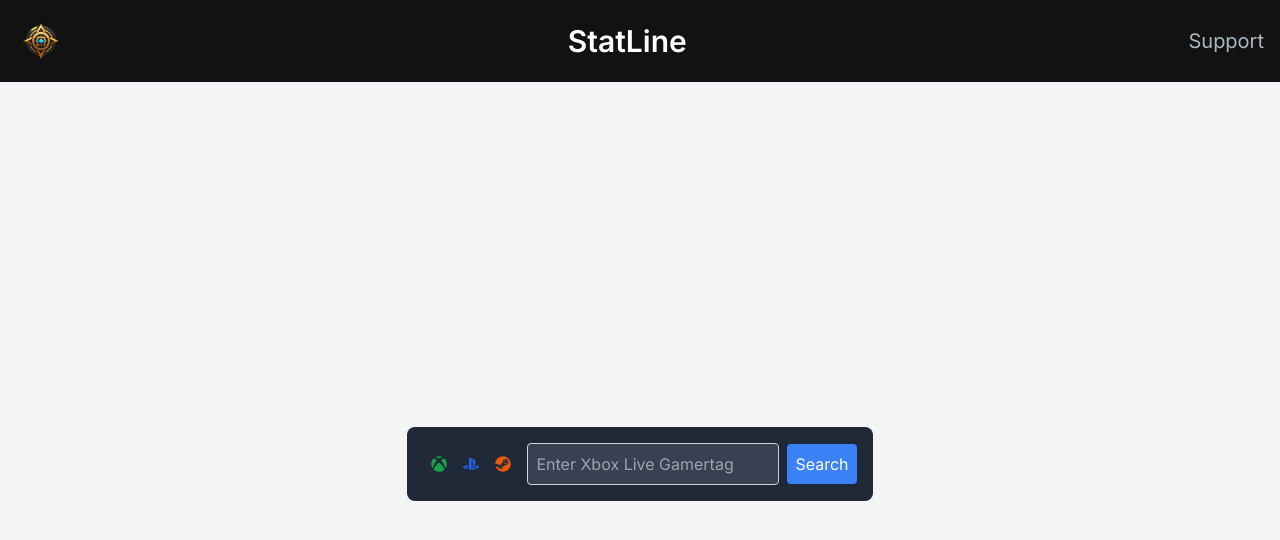
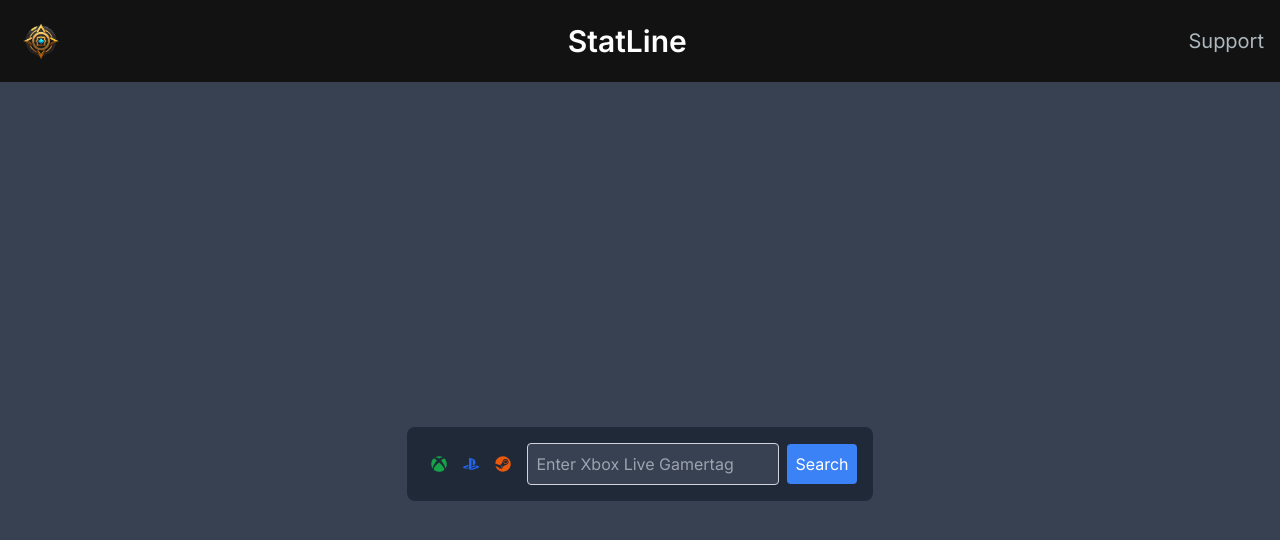
Before and after one commit to danblock97/apex-tracker, a Next.js app: page / in a window 1280 px wide. Shown: the top 540 px of the page. Built offline with nearby package versions, Linux system fonts and the light colour scheme.

Commit message:
Update Home page to use a darker background color in page.js

```diff
--- a/src/app/page.js
+++ b/src/app/page.js
@@ -3,7 +3,7 @@
 
 const Home = () => {
 	return (
-		<div className="flex items-center justify-center h-screen bg-gray-100">
+		<div className="flex items-center justify-center h-screen bg-gray-700">
 			<SearchBar />
 		</div>
 	);
```
